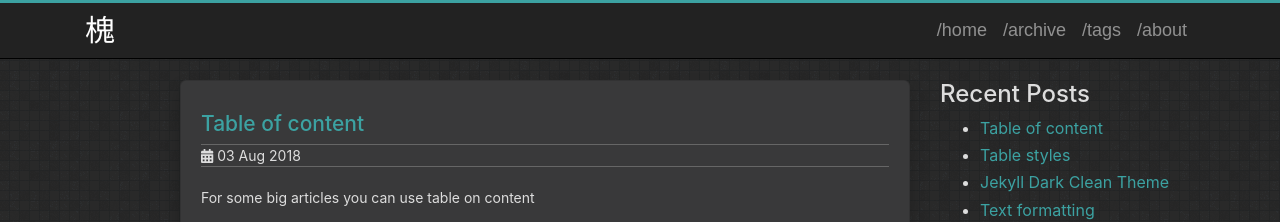
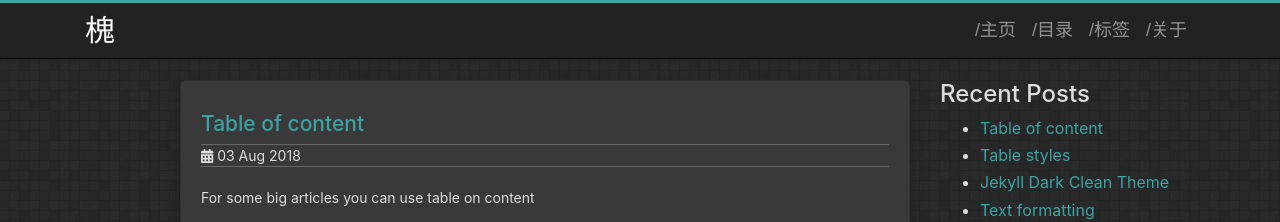
Before and after one commit to Wei-XDSEC/wei-xdsec.github.io, a Jekyll site: the page built from index.html, in a window 1280 px wide. Shown: the top 222 px of the page. Built offline with Jekyll 4.4.1, drawn with Linux system fonts in a browser that asks for light colours.

Commit message:
Update header.html

```diff
--- a/_includes/header.html
+++ b/_includes/header.html
@@ -51,10 +51,10 @@
         </button>
         <div class="collapse navbar-collapse" id="navbarNavAltMarkup">
             <div class="navbar-nav">
-                <a class="nav-item nav-link" href="{{ '' | relative_url }}/">/home</a>
-                <a class="nav-item nav-link" href="{{ 'archive.html' | relative_url }}">/archive</a>
-                <a class="nav-item nav-link" href="{{ 'tags.html' | relative_url }}">/tags</a>
-                <a class="nav-item nav-link" href="{{ 'about.html' | relative_url }}">/about</a>
+                <a class="nav-item nav-link" href="{{ '' | relative_url }}/">/主页</a>
+                <a class="nav-item nav-link" href="{{ 'archive.html' | relative_url }}">/目录</a>
+                <a class="nav-item nav-link" href="{{ 'tags.html' | relative_url }}">/标签</a>
+                <a class="nav-item nav-link" href="{{ 'about.html' | relative_url }}">/关于</a>
             </div>
         </div>
     </div>
```
